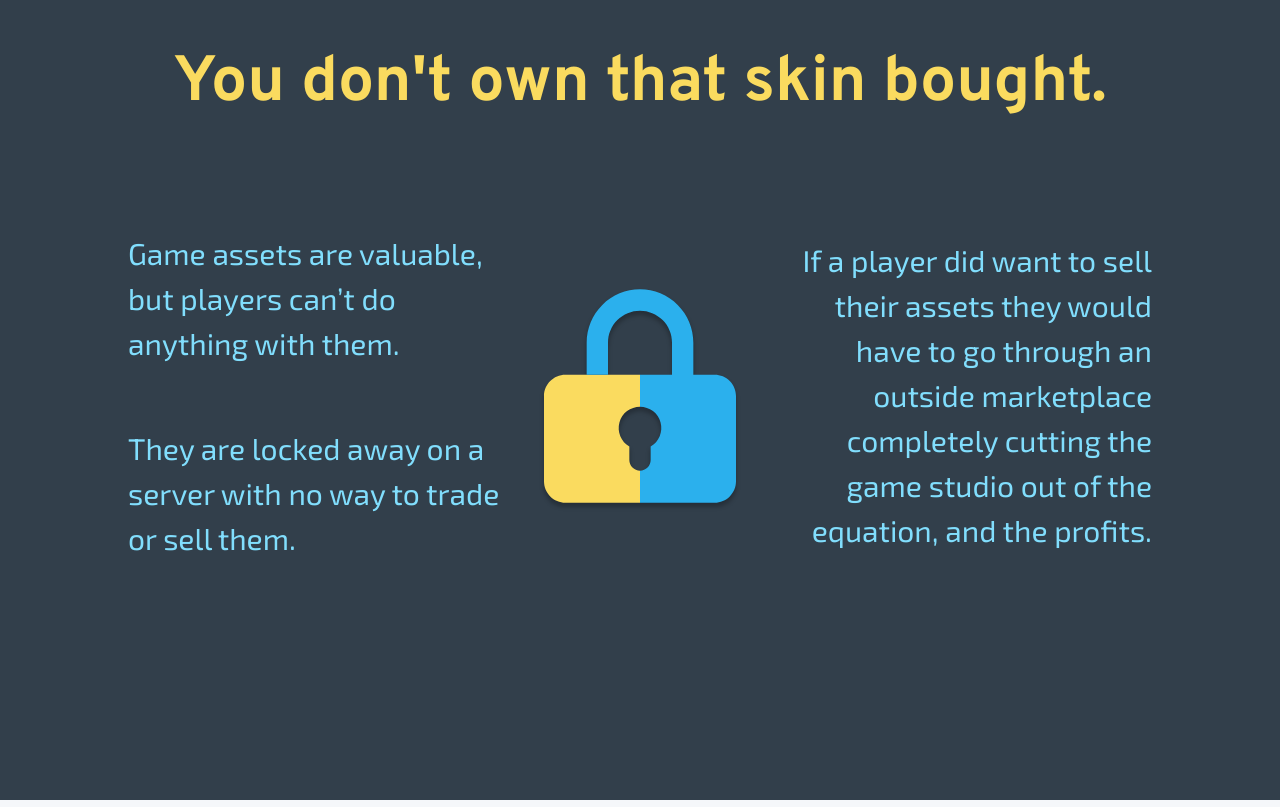
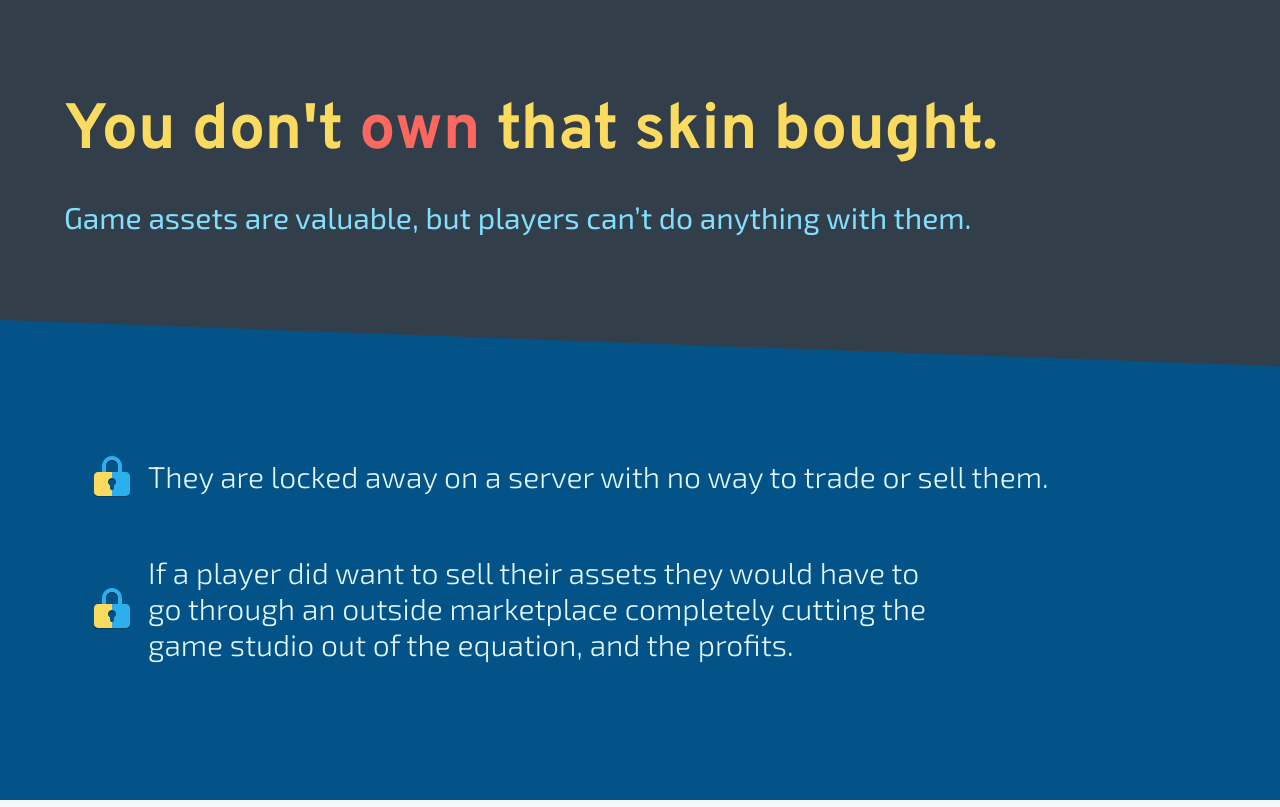
Before and after one commit to LootSolutions/loot-landing-page, a React app: page / in a window 1280 px wide. Shown: the top 807 px of the page. Built offline with nearby package versions, Linux system fonts and the light colour scheme.

Commit message:
Changed why page style

```diff
--- a/src/Views/WhyView/index.js
+++ b/src/Views/WhyView/index.js
@@ -7,20 +7,25 @@ export default function Main() {
   return (
     <div id="why-view">
       <div id="why-view-content">
-        <h1>You don't own that skin bought.</h1>
-        <div id="why-view-info">
-          <div id="left-info">
-            <p>
-              Game assets are valuable, but players can’t do anything with them.
-            </p>
+        <div id="why-view-title">
+          <h1>
+            You don't <span id="highlight">own</span> that skin bought.
+          </h1>
+          <p>
+            Game assets are valuable, but players can’t do anything with them.
+          </p>
+        </div>
+        <div id="divider">
+          <div className="bullet-points">
+            <img src={lockClosedSvg} />
             <p>
               They are locked away on a server with no way to trade or sell
               them.
             </p>
           </div>
-          <img id="why-svg" src={lockClosedSvg} />
-          <div id="right-info">
-            <p>
+          <div className="bullet-points">
+            <img src={lockClosedSvg} />
+            <p className="long-paragraph">
               If a player did want to sell their assets they would have to go
               through an outside marketplace completely cutting the game studio
               out of the equation, and the profits.
--- a/src/Views/WhyView/style.scss
+++ b/src/Views/WhyView/style.scss
@@ -4,26 +4,84 @@
 
   background-color: #323f4b;
 
+  #highlight {
+    color: #fa685f;
+  }
+
   #why-view-content {
+    height: 100vh;
     display: flex;
     flex-direction: column;
-    justify-content: center;
+    justify-content: space-between;
     align-items: center;
 
-    > h1 {
-      font-family: "Overpass";
-      font-size: 64px;
-      color: #fadb5f;
+    #why-view-title {
+      align-self: baseline;
+      margin-top: 5vh;
+      margin-left: 5%;
+
+      > h1 {
+        margin-bottom: 16px;
+        font-family: "Overpass";
+        font-weight: bold;
+        font-size: 64px;
+        line-height: 98px;
+
+        color: #fadb5f;
+      }
+
+      > p {
+        margin: 0;
+
+        font-family: "Exo 2";
+        font-style: normal;
+        font-weight: normal;
+        font-size: 30px;
+        line-height: 40px;
+
+        color: #81defd;
+      }
     }
 
-    #why-view-info {
+    #divider {
       display: flex;
-      flex-direction: row;
-      margin-top: 100px;
+      flex-direction: column;
+      justify-content: center;
 
-      #why-svg {
-        width: 256px;
-        height: 256px;
+      width: 100%;
+      height: 60vh;
+      background-image: url("../../../public/assets/svg/page-divider.svg");
+      background-repeat: no-repeat;
+      background-size: cover;
+
+      > .bullet-points {
+        display: flex;
+        flex-direction: row;
+        justify-content: flex-start;
+
+        margin-left: 48px;
+        width: 90%;
+
+        img {
+          overflow: hidden;
+          align-self: center;
+
+          margin-right: 12px;
+
+          height: 48px;
+          width: 48px;
+        }
+
+        p {
+          font-family: "Exo 2";
+          font-size: 30px;
+
+          color: #e3f8ff;
+        }
+
+        .long-paragraph {
+          width: 800px;
+        }
       }
     }
   }
```
Also changed, not shown: public/assets/svg/page-divider.svg (added).
